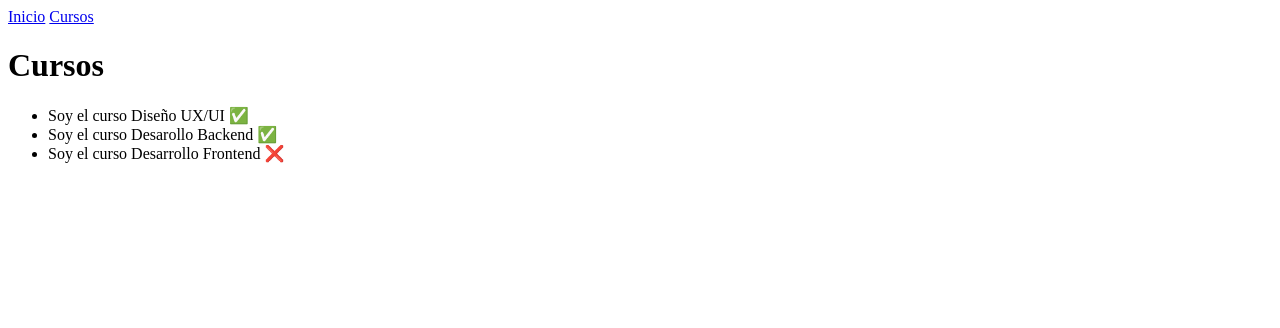
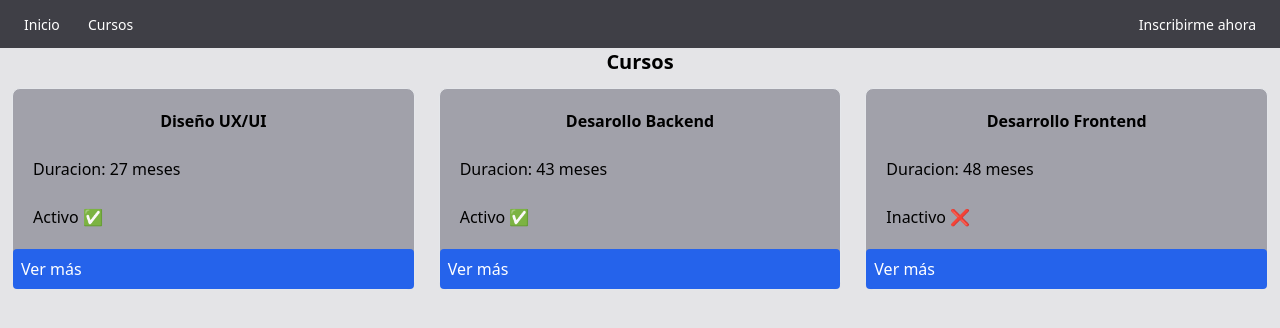
Before and after one commit to CarlaNada/proyecto-Django, a Django app: page /cursos/ in a window 1280 px wide. Shown: the top 328 px of the page. Run offline with Django 5.2, Linux system fonts and the light colour scheme; data comes from the database, SQL or seed files in the repository; some libraries are stand-ins or nearby versions.

Commit message:
Estilos agregados

```diff
--- a/cursos/templates/cursos/base.html
+++ b/cursos/templates/cursos/base.html
@@ -4,11 +4,18 @@
     <meta charset="UTF-8">
     <meta name="viewport" content="width=device-width, initial-scale=1.0">
     <title>{% block title %} {% endblock %}</title>
+    <script src="https://cdn.tailwindcss.com"></script>
 </head>
-<body>
-    <nav>
-        <a href="{% url 'index' %}">Inicio</a>
-        <a href="{% url 'cursos' %}">Cursos</a>
+<body class="bg-zinc-200">
+    <nav class="bg-zinc-700 text-white flex justify-between items-center px-3 py-3 max-lg:hidden">
+        <div class="">
+            <a href="{% url 'index' %}" class="px-3 py-2 rounded-md text-sm font-medium hover:bg-zinc-600">Inicio</a>
+            <a href="{% url 'cursos' %}" class="px-3 py-2 rounded-md text-sm font-medium hover:bg-zinc-600">Cursos</a>
+        </div>
+
+        <div class="">
+            <a href="{% url 'cursos' %}" class="px-3 py-2 rounded-md text-sm font-medium hover:bg-zinc-600">Inscribirme ahora</a>
+        </div>
     </nav>
     {% block body %}
     {% endblock %}
--- a/cursos/templates/cursos/cursos.html
+++ b/cursos/templates/cursos/cursos.html
@@ -3,14 +3,33 @@
 {% block title %} Cursos {% endblock %}
 
 {% block body %}
-    <h1>Cursos</h1>
+    <h1 class="font-lg flex justify-center text-xl font-bold">Cursos</h1>
+
+    <section class="grid grid-cols-1 md:grid-cols-3 gap-6 m-3">
+
+        {% for curso in cursos %}
+            <article class="bg-zinc-400 border rounded-lg">
+                <div class="p-5">
+                    <h5 class="font-semibold flex justify-center"> {{ curso.nombre }} </h5>
+                    <br>
+                    <p>Duracion: {{ curso.duracion }} meses</p>
+                    <br>
+                    {% if curso.activo %}
+                        Activo ✅
+                    {% else %}
+                        Inactivo ❌
+                    {% endif %}
+                </div>
+                    <a href="#" class="bg-blue-600 text-white p-2 rounded flex justify-top">Ver más</a>
+
+            </article>
+        {% endfor %}
+
+    </section>
+
     <ul>
-        {% for curso in cursos %}
-            {% if curso.activo %}
-                <li>{{ curso }} ✅</li>
-            {% else %}
-                <li>{{ curso }} ❌</li>
-            {% endif %}
-        {% endfor %}
+
+
+
     </ul>
 {% endblock %}
```
Also changed, not shown: cursos/templates/cursos/index.html (+17 -1 lines).
